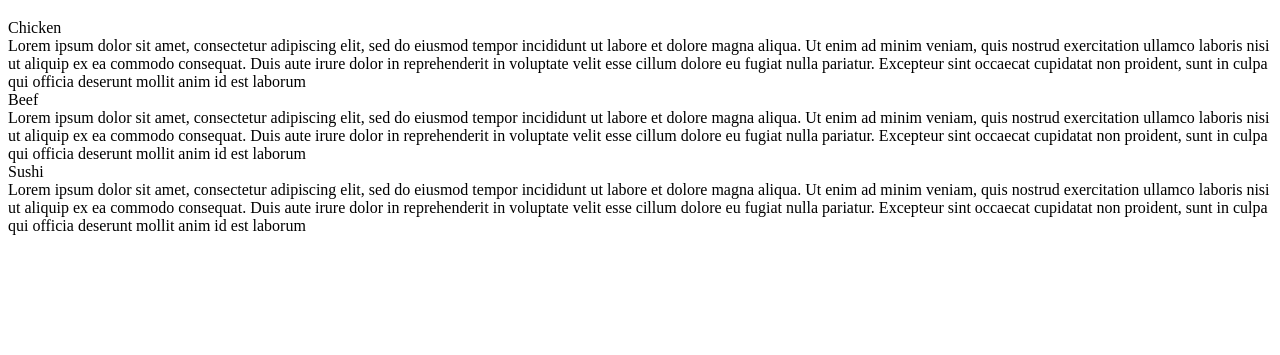
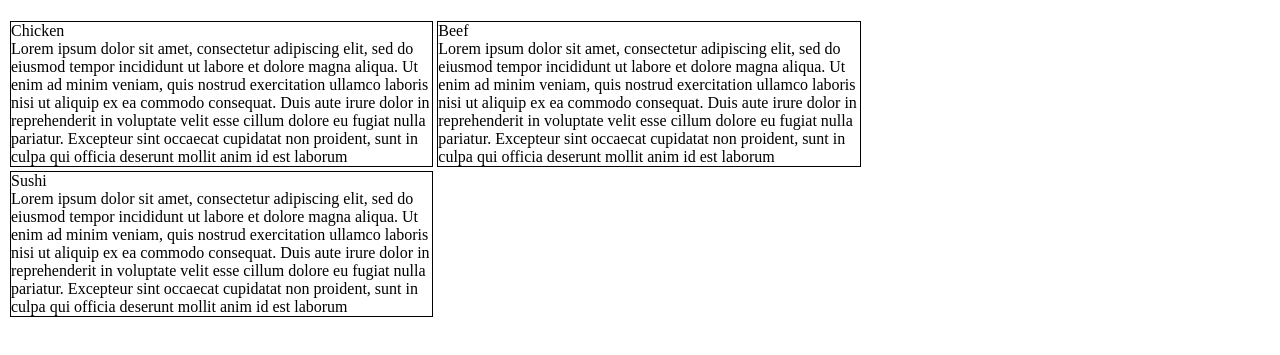
Before and after one commit to shaunakkaushik/courseraWebD, a plain HTML site: page mod2_solution/index.html in a window 1280 px wide. Shown: the part 61-416 px from the top of the page. Drawn offline with Linux system fonts and the light colour scheme.

Commit message:
Update index.html

```diff
--- a/mod2_solution/index.html
+++ b/mod2_solution/index.html
@@ -2,33 +2,43 @@
 <html>
   <head>
     <meta charset="utf-8">
+    <meta content="width=device-width, initial-scale=1">
+    <link rel="stylesheet" href="styles.css">
     <title> Coursera Assignment </title>
   </head>
   <body>
     <h1 id="menu">Our Menu</h1>
+    <div id="container">
     <div id="chicken">
+        <div id="foodContainer">
       <div id="chickenTitle">Chicken</div>
                <div id="chickenContent"> Lorem ipsum dolor sit amet, consectetur adipiscing elit, sed do eiusmod tempor incididunt ut labore et
         dolore magna aliqua. Ut enim ad minim veniam, quis nostrud exercitation ullamco laboris nisi ut aliquip ex ea commodo consequat.
         Duis aute irure dolor in reprehenderit in voluptate velit esse cillum dolore eu fugiat nulla pariatur.
         Excepteur sint occaecat cupidatat non proident, sunt in culpa qui officia deserunt mollit anim id est laborum
               </div>
+              </div>
     </div>
     <div id="beef">
+        <div id="foodContainer">
       <div id="beefTitle">Beef</div>
                <div id="beefContent"> Lorem ipsum dolor sit amet, consectetur adipiscing elit, sed do eiusmod tempor incididunt ut labore et
         dolore magna aliqua. Ut enim ad minim veniam, quis nostrud exercitation ullamco laboris nisi ut aliquip ex ea commodo consequat.
         Duis aute irure dolor in reprehenderit in voluptate velit esse cillum dolore eu fugiat nulla pariatur.
         Excepteur sint occaecat cupidatat non proident, sunt in culpa qui officia deserunt mollit anim id est laborum
               </div>
+              </div>
     </div>
     <div id="sushi">
+        <div id="foodContainer">
       <div id="sushiTitle">Sushi</div>
-               <div id="suhsiContent"> Lorem ipsum dolor sit amet, consectetur adipiscing elit, sed do eiusmod tempor incididunt ut labore et
+               <div id="sushiContent"> Lorem ipsum dolor sit amet, consectetur adipiscing elit, sed do eiusmod tempor incididunt ut labore et
         dolore magna aliqua. Ut enim ad minim veniam, quis nostrud exercitation ullamco laboris nisi ut aliquip ex ea commodo consequat.
         Duis aute irure dolor in reprehenderit in voluptate velit esse cillum dolore eu fugiat nulla pariatur.
         Excepteur sint occaecat cupidatat non proident, sunt in culpa qui officia deserunt mollit anim id est laborum
               </div>
+              </div>
+    </div>
     </div>
   </body>
 </html>
```
